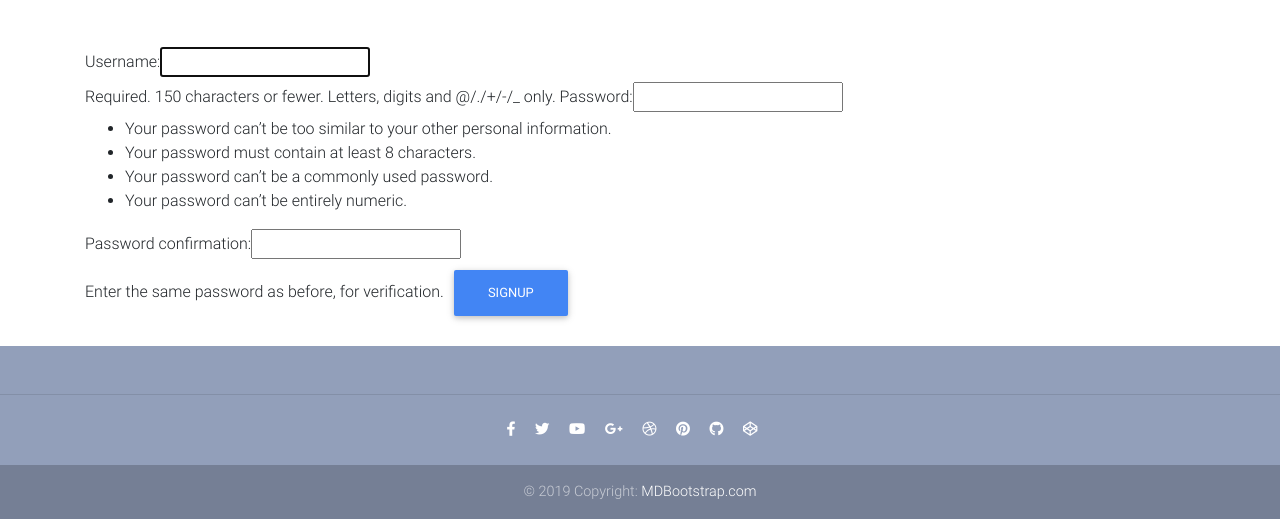
After one commit to werdani/django-Ecommerce, a Django app: page /accounts/signup in a window 1280 px wide. The commit adds this page. Shown: the part 481-1000 px from the top of the page. Run offline with Django 3.2, Linux system fonts and the light colour scheme; some libraries are stand-ins or nearby versions.

Commit message:
add signup in view

```diff
--- /dev/null
+++ b/accounts/templates/registration/signup.html
@@ -0,0 +1,14 @@
+{% extends 'base.html' %}
+{%load static %}
+{% block body %}
+<main class="mt-5">
+    <div class="container mynav">
+            <form action="" method="POST">
+            {% csrf_token %}
+            {{form}}
+            <button type="submit" class="btn btn-primary">Signup</button>
+
+            </form>
+   </div>
+</main>
+{% endblock body %}
--- /dev/null
+++ b/accounts/urls.py
@@ -0,0 +1,8 @@
+from . import views
+from django.urls import path
+
+app_name='accounts'
+urlpatterns = [
+    path('signup',views.signup,name='signup'),
+
+]
--- a/accounts/views.py
+++ b/accounts/views.py
@@ -1,3 +1,23 @@
-from django.shortcuts import render
+from django.shortcuts import render,redirect
+from django.contrib.auth.forms import UserCreationForm,PasswordChangeForm
+from django.contrib.auth import login , authenticate
+from .models import Profile
+from . forms import UserForm,ProfileForm
 
 # Create your views here.
+
+def signup(request):
+    if request.method == 'POST':
+        form = UserCreationForm(request.POST)
+        if form.is_valid():
+            form.save()
+            username = form.cleaned_data.get('username')
+            password = form.cleaned_data.get('password')
+            user =authenticate(username=username,password=password)
+            login(request,user)
+            return redirect('/')
+
+    else:
+        form = UserCreationForm()
+
+    return render(request,'registration/signup.html',{'form':form})
--- a/project/settings.py
+++ b/project/settings.py
@@ -40,6 +40,7 @@ INSTALLED_APPS = [
     'django.contrib.messages',
     'django.contrib.staticfiles',
     'product',
+    'django_countries',
     'settings',
 ]
 
--- a/project/urls.py
+++ b/project/urls.py
@@ -22,6 +22,8 @@ urlpatterns = [
     path('admin/', admin.site.urls),
     path('', include('product.urls' ,namespace='products')),
     path('accounts/',include('django.contrib.auth.urls')),
+    path('accounts/',include('accounts.urls',namespace='accounts')),
+
 ]
 
 urlpatterns += static(settings.STATIC_URL, document_root=settings.STATIC_ROOT)
--- a/templates/base.html
+++ b/templates/base.html
@@ -105,7 +105,7 @@
             </a>
           </li>
           <li class="nav-item">
-            <a href="#" class="nav-link border border-light rounded waves-effect"
+            <a href="{% url 'accounts:signup'%}" class="nav-link border border-light rounded waves-effect"
               target="_blank">
               <i class="fas fa-user-plus"></i> Signup
             </a>
```
Also changed, not shown: accounts/forms.py (added, +16 -0 lines).
